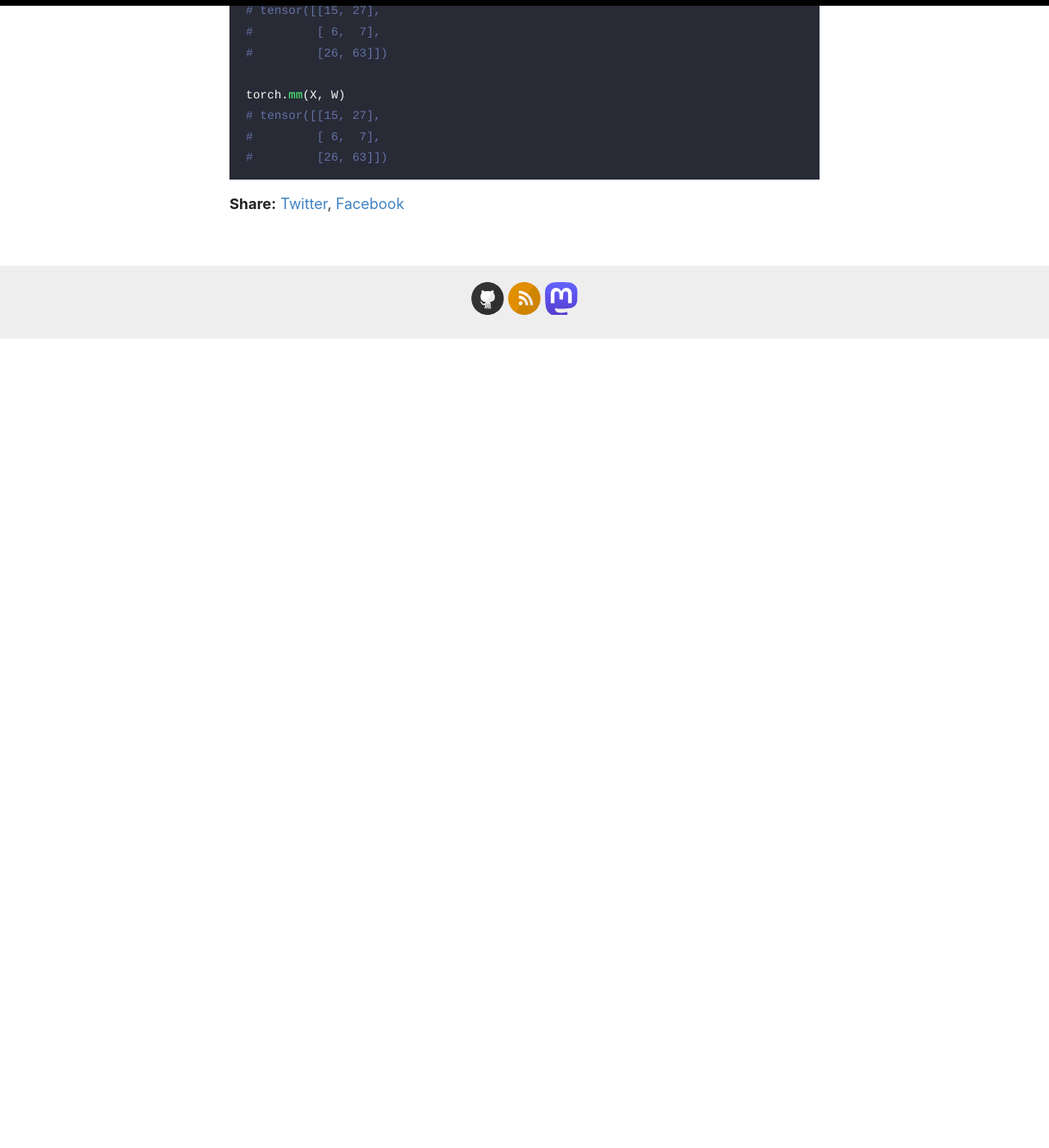
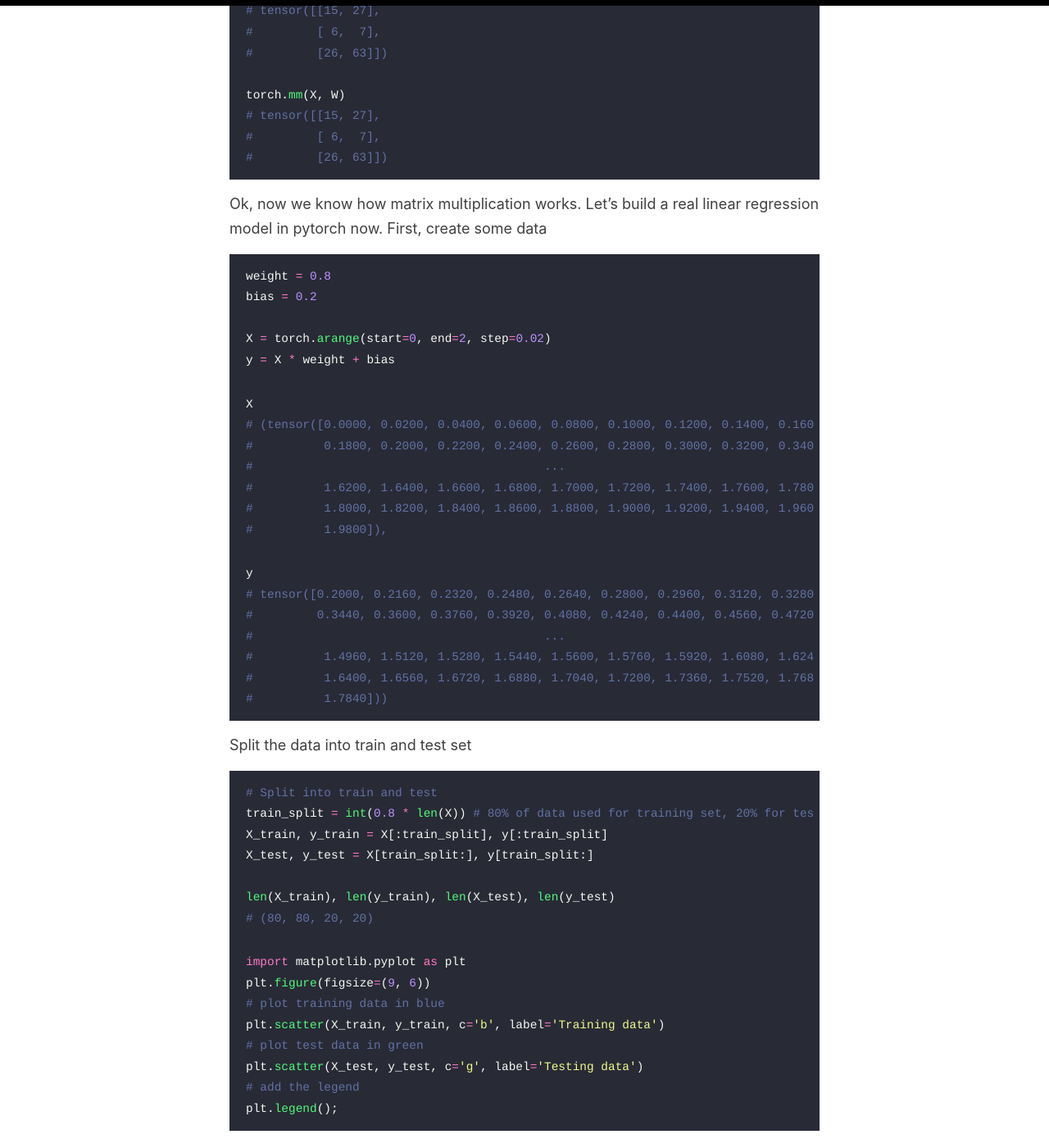
Before and after one commit to krz/krz.github.io, a Jekyll site: the page built from _posts/2019-02-03-linear-regression.md, in a window 1280 px wide and 1400 px high, scrolled down 2062 px. Shown: the whole window at 82% size. Built offline with Jekyll 4.4.1, drawn with Linux system fonts in a browser that asks for light colours; before the commit the page ends 2476 px from its top, so only the background shows below that.

Commit message:
add data generation

````diff
--- a/_posts/2019-02-03-linear-regression.md
+++ b/_posts/2019-02-03-linear-regression.md
@@ -76,3 +76,58 @@ torch.mm(X, W)
 #         [ 6,  7],
 #         [26, 63]])
 ```
+
+Ok, now we know how matrix multiplication works. Let's build a real linear regression model in pytorch now.
+First, create some data
+
+
+```python
+weight = 0.8
+bias = 0.2
+
+X = torch.arange(start=0, end=2, step=0.02)
+y = X * weight + bias
+```
+
+```python
+X
+# (tensor([0.0000, 0.0200, 0.0400, 0.0600, 0.0800, 0.1000, 0.1200, 0.1400, 0.1600,
+#          0.1800, 0.2000, 0.2200, 0.2400, 0.2600, 0.2800, 0.3000, 0.3200, 0.3400,
+#                                         ...
+#          1.6200, 1.6400, 1.6600, 1.6800, 1.7000, 1.7200, 1.7400, 1.7600, 1.7800,
+#          1.8000, 1.8200, 1.8400, 1.8600, 1.8800, 1.9000, 1.9200, 1.9400, 1.9600,
+#          1.9800]),
+```
+
+```python
+y
+# tensor([0.2000, 0.2160, 0.2320, 0.2480, 0.2640, 0.2800, 0.2960, 0.3120, 0.3280,
+#         0.3440, 0.3600, 0.3760, 0.3920, 0.4080, 0.4240, 0.4400, 0.4560, 0.4720,
+#                                         ...
+#          1.4960, 1.5120, 1.5280, 1.5440, 1.5600, 1.5760, 1.5920, 1.6080, 1.6240,
+#          1.6400, 1.6560, 1.6720, 1.6880, 1.7040, 1.7200, 1.7360, 1.7520, 1.7680,
+#          1.7840]))
+```
+
+Split the data into train and test set
+
+```python
+# Split into train and test
+train_split = int(0.8 * len(X)) # 80% of data used for training set, 20% for testing
+X_train, y_train = X[:train_split], y[:train_split]
+X_test, y_test = X[train_split:], y[train_split:]
+
+len(X_train), len(y_train), len(X_test), len(y_test)
+# (80, 80, 20, 20)
+```
+
+```python
+import matplotlib.pyplot as plt
+plt.figure(figsize=(9, 6))
+# plot training data in blue
+plt.scatter(X_train, y_train, c='b', label='Training data')
+# plot test data in green
+plt.scatter(X_test, y_test, c='g', label='Testing data')
+# add the legend
+plt.legend();
+```
````
Also changed, not shown: other parts of _posts/2019-02-03-linear-regression.md (+1 -1 lines).
